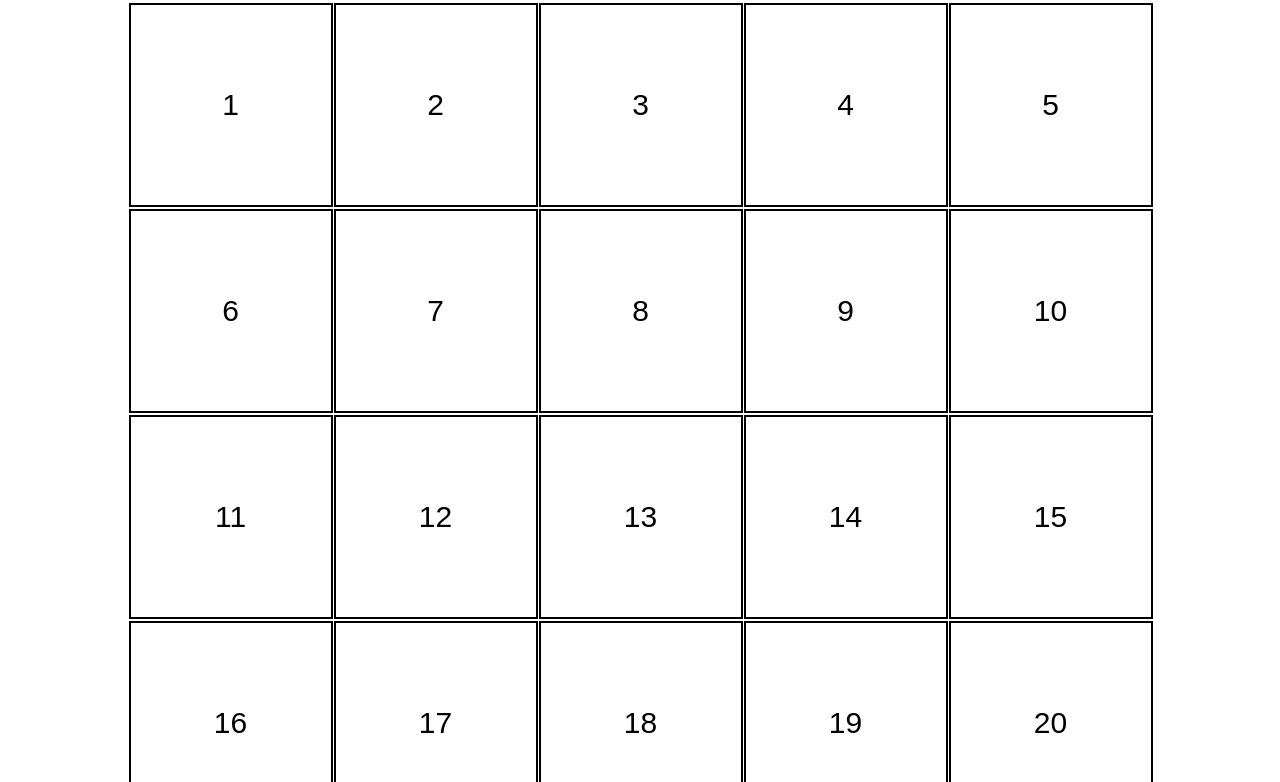
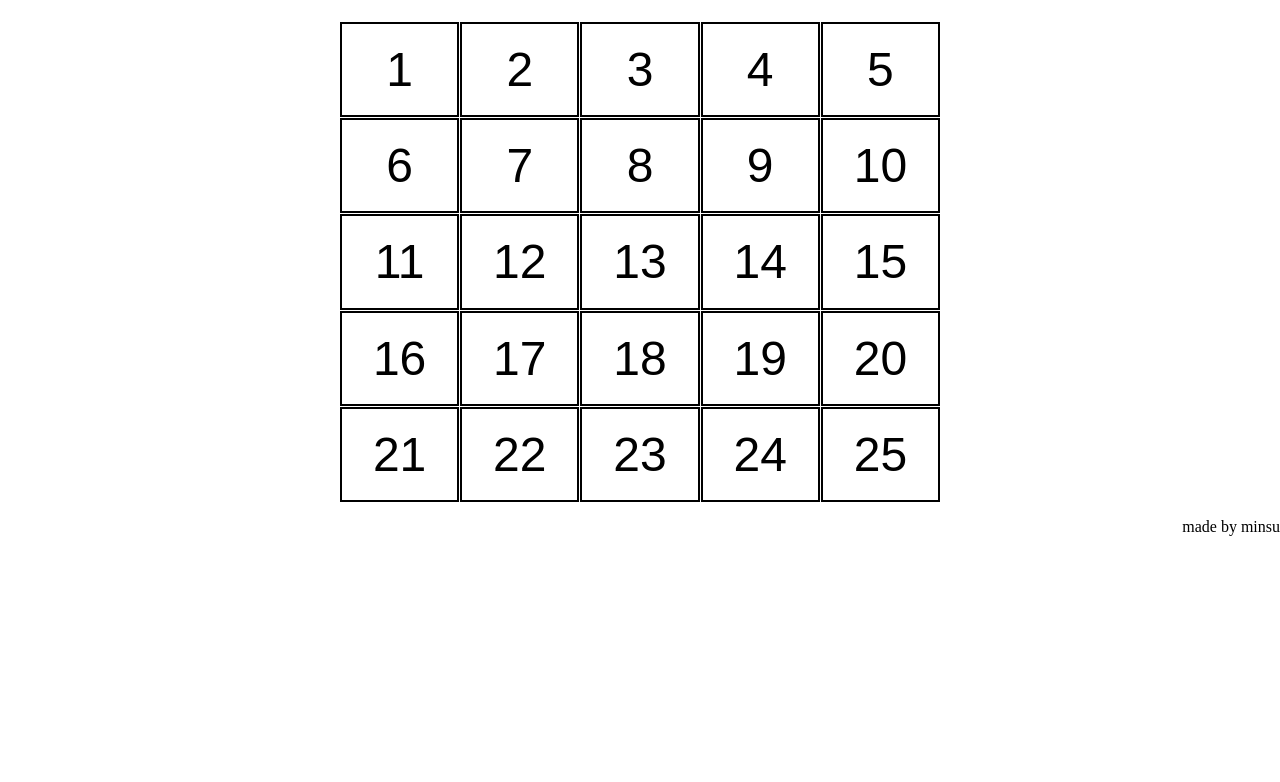
Before and after one commit to kmsu44/webprogramming, a plain HTML site: page index.html in a window 1280 px wide. Shown: the part 251-1033 px from the top of the page. After the commit the page ends 803 px from the top, so only its background shows below. Drawn offline with Linux system fonts and the light colour scheme.

Commit message:
Add files via upload

```diff
--- a/index.html
+++ b/index.html
@@ -15,13 +15,13 @@
 
     <div box>
         <div id = "gamebar">
+            <div id ="timerbox">
+                <p id = "timer">0.00</p>
+            </div>
             <div id="game">
                 <button id="startbtn" onclick="startbtn_click();">start</button>
             </div>
-            <div id ="timerbox">
-                <p id = "timer">0.00</p>
-            </div>
-        </div>
+
             <div id="content">
                 <div id="btncontainer">
                     <button id="button1" onclick="button1_click();">1</button>
@@ -102,6 +102,9 @@
                     <button id="button25" onclick="button25_click();">25</button>
                 </div>
             </div>
+
+        </div>
+
         </div>
 
     <footer>
--- a/style.css
+++ b/style.css
@@ -21,6 +21,10 @@ body{
     font-size: 20px;
     margin-top: 10px;
     margin-bottom: 10px;
+}
+#gamebar{
+    display: grid;
+
 }
 #game{
     text-align: center;
@@ -52,8 +56,9 @@ body{
 }
 
 #content{
-    width: 80%;
-    height: 80%;
+    width: 100vw;
+    height: 60vh;
+    max-width: 600px;
     margin: auto;
     margin-top: 25px;
     display: grid;
@@ -64,21 +69,14 @@ body{
 #btncontainer{
     position: relative;
     width: 100%;
-    margin: 0.5px;
-    font-size: 30px;
 }
-#btncontainer:after {
-    display: block;
-    content: "";
-    padding-bottom: 100%;
-  }
 #btncontainer button{
     width: 100%;
     height: 100%;
     position: absolute;
     background-color: white;
     border: 2px solid black;
-    font-size: 30px;
+    font-size: 3em;
 }
 #btncontainer button:hover{
     color:gray;
```
